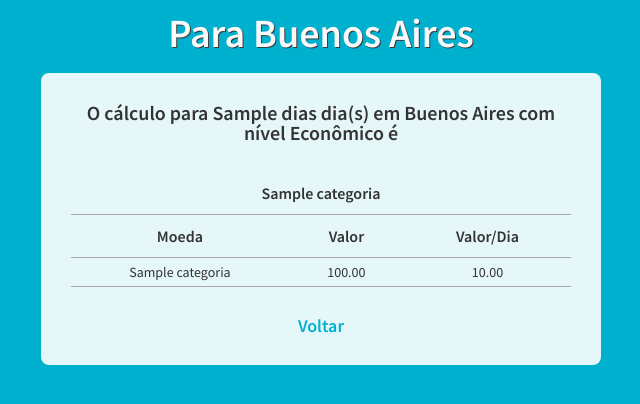
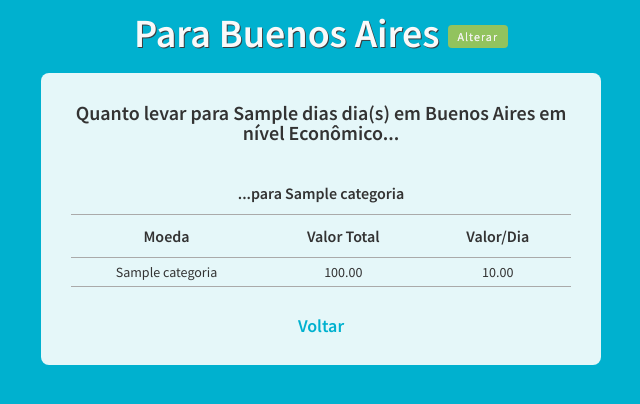
Before and after one commit to vitorfs/quanto-levar, a Django app: template templates/calculo.html in a window 1280 px wide. Shown: the part 221-625 px from the top of the page, without its empty margins (319-959 px from the left). Run offline with Django 3.2, Linux system fonts and the light colour scheme; data comes from the database, SQL or seed files in the repository; tables that the repository leaves empty hold one stand-in row (values such as "Sample post"); the template is opened without the code that fills it: values that come from a table or form of the project are taken from there, most other values are stand-ins (such as "Sample title", 1, 10 or a date in 2020); some libraries are stand-ins or nearby versions; some web fonts are replaced.

Commit message:
Novas mensagens

```diff
--- a/templates/calculo.html
+++ b/templates/calculo.html
@@ -4,19 +4,19 @@
 {% block titulo %}Quanto Levar Para {{ cidade.nome }}?{% endblock %}
 
 {% block conteudo %}
-  <h2>Para {{ cidade.nome }}</h2>
+  <h2>Para {{ cidade.nome }} <small><a href="{% url 'home' %}" class="btn-link">Alterar</a></small></h2>
   <div class="container">
     <div id="resultado-calculo">
-      <h3>O cálculo para {{ dias }} dia(s) em {{ cidade.nome }} com nível {{ nivel.nome }} é</h3>
+      <h3>Quanto levar para {{ dias }} dia(s) em {{ cidade.nome }} em nível {{ nivel.nome }}...</h3>
       {% for categoria, siglas in valores.iteritems %}
       <table>
         <thead>
           <tr>
-            <th colspan="3">{{ categoria }}</th>
+            <th colspan="3">...para {{ categoria }}</th>
           </tr>
           <tr>
             <th>Moeda</th>
-            <th>Valor</th>
+            <th>Valor Total</th>
             <th>Valor/Dia</th>
           </tr>
         </thead>
```
